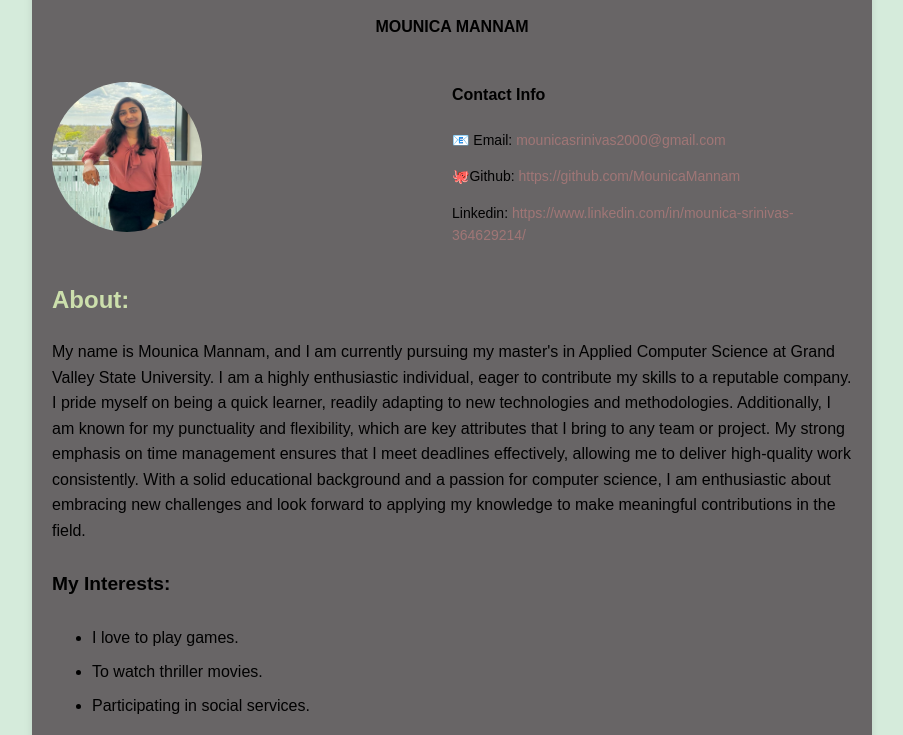
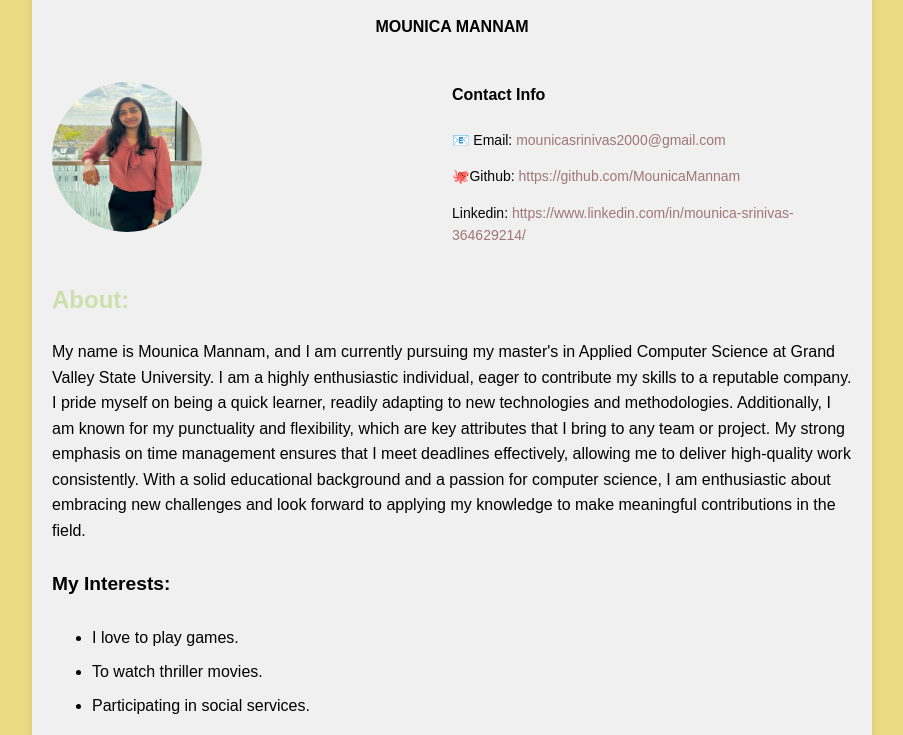
Before and after one commit to MounicaMannam/CIS641-HW2-mannam, a plain HTML site: page index.html in a window 1280 px wide. Shown: the part 100-835 px from the top of the page, without its empty margins (188-1091 px from the left). Drawn offline with Linux system fonts and the light colour scheme.

Commit message:
change yar

```diff
--- a/styles.css
+++ b/styles.css
@@ -3,13 +3,13 @@ body {
     line-height: 1.6;
     margin: 0;
     padding: 0;
-    background-color:  #d5ebdb;
+    background-color:  #ebdc83;
 }
 
 .container {
     max-width: 800px;
     margin: 0 auto;
-    background-color: #686566;
+    background-color: #f0f0f0;
     padding: 20px;
     border-radius: 10px;
     box-shadow: 0 4px 8px rgba(0, 0, 0, 0.1);
```
